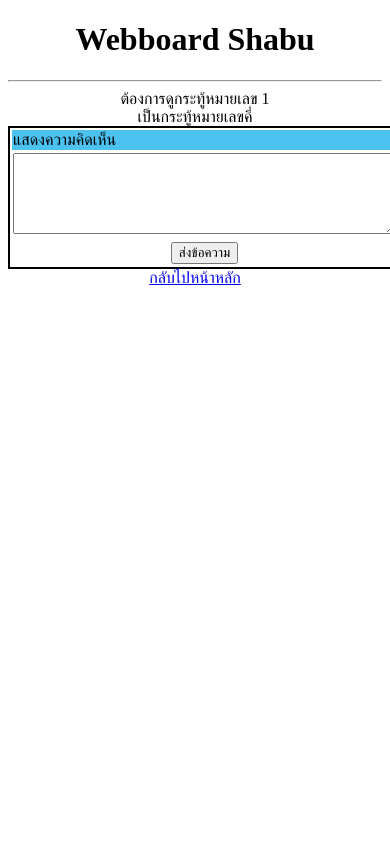
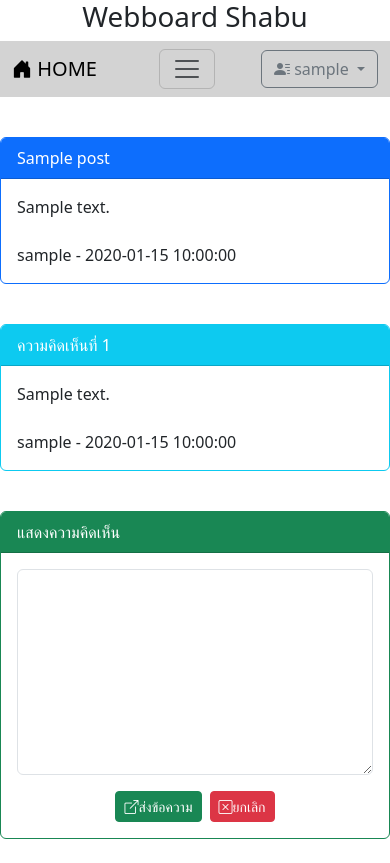
Before and after one commit to MaiRuMaiChii/Webboard_Wachi, a PHP site: page /post.php?id=1 in a window 390 px wide; the page is wider, and only the part inside the window is pictured. Before the commit the page ends 285 px from the top of that part, so only its background shows below. Run offline with PHP 8.4, Linux system fonts and the light colour scheme; the visitor is signed in with stand-in values (Sample User, id 1); tables that the repository leaves empty or names only in its code hold one stand-in row (values such as "Sample post").

Commit message:
Update post.php

```diff
--- a/post.php
+++ b/post.php
@@ -1,31 +1,83 @@
+<?php
+    session_start();
+?>
 <!DOCTYPE html>
 <html lang="en">
 <head>
+    <link href="https://cdn.jsdelivr.net/npm/bootstrap@5.3.2/dist/css/bootstrap.min.css" rel="stylesheet" integrity="sha384-T3c6CoIi6uLrA9TneNEoa7RxnatzjcDSCmG1MXxSR1GAsXEV/Dwwykc2MPK8M2HN" crossorigin="anonymous">
+    <script src="https://cdn.jsdelivr.net/npm/bootstrap@5.3.2/dist/js/bootstrap.bundle.min.js" integrity="sha384-C6RzsynM9kWDrMNeT87bh95OGNyZPhcTNXj1NW7RuBCsyN/o0jlpcV8Qyq46cDfL" crossorigin="anonymous"></script>
+    <link rel="stylesheet" href="https://cdn.jsdelivr.net/npm/bootstrap-icons@1.11.3/font/bootstrap-icons.min.css">
     <meta charset="UTF-8">
     <meta name="viewport" content="width=device-width, initial-scale=1.0">
     <title>POST</title>
 </head>
 <body>
-    <h1 style="text-align: center;">Webboard Shabu</h1>
-    <hr>
-    <div style="text-align: center;">
-    <?php
-    echo "ต้องการดูกระทู้หมายเลข $_GET[id]";
-    ?>
-    <?php
-        $id = $_GET['id'];
-        if (($id % 2) == 0)
-            echo "<BR>เป็นกระทู้หมายเลขคู่ ";
-        else
-            echo "<BR>เป็นกระทู้หมายเลขคี่";
-    ?>
+    <div>
+        <h1 style="text-align: center;">Webboard Shabu</h1>
+        <?php include "nav.php" ?>
+        <div class="row mt-4">
+            <div class="col-lg-3 col-md-2 col-sm-1"></div>
+            <div class="col-lg-6 col-md-8 col-sm-10">
+
+            <?php
+                $conn=new PDO("mysql:host=localhost;dbname=webboard;charset=utf8","root","");
+                $sql="select post.title,post.content,post.post_date,user.login from post inner join user on
+                (post.user_id=user.id) where post.id=$_GET[id]";
+                $result=$conn->query($sql);
+                while($row=$result->fetch()){
+                    echo"<div class='card border-primary mt-3'>";
+                    echo"<div class='card-header bg-primary text-white'>$row[0]</div>";
+                    echo"<div class='card-body'>$row[1]<br><br>$row[3] - $row[2]</div>";
+                    echo"</div><br>";
+                };
+            ?>
+
+            <?php
+                $conn=new PDO("mysql:host=localhost;dbname=webboard;charset=utf8","root","");
+                $sql="select comment.content,comment.post_date,user.login
+                from comment inner join user on
+                (comment.user_id=user.id) where comment.post_id=$_GET[id]";
+                $result=$conn->query($sql);
+                $i=1;
+                while($row=$result->fetch()){
+                    echo"<div class='card border-info mt-3'>";
+                    echo"<div class='card-header bg-info text-white'>ความคิดเห็นที่ $i</div>";
+                    echo"<div class='card-body'>$row[0]<br><br>$row[2] - $row[1]</div>";
+                    echo"</div><br>";
+                    $i=$i+1;
+                }
+                $conn=null;
+            ?>
+            <?php
+                if(isset($_SESSION['id'])){
+            ?>
+                <div class="card border-success mt-3">
+                    <div class="card-header bg-success text-white">แสดงความคิดเห็น</div>
+                    <div class="card-body">
+                        <form action="post_save.php" method="post">
+                            <input type="hidden" name="post_id" value="<?= $_GET['id'];?>">
+                                <div class="row mb-3 justify-content-center">
+                                    <div class="col-lg-10">
+                                        <textarea name="comment" rows="8" class="form-control" required></textarea>
+                                    </div>
+                                </div>
+                                    <div class="row">
+                                        <div class="col-lg-12 d-flex justify-content-center">
+                                             <button type="submit" class="btn btn-success btn-sm text-white">
+                                                <i class="bi bi-box-arrow-up-right"></i>ส่งข้อความ</button>
+                                             <button type="reset" class="btn btn-danger btn-sm ms-2">
+                                                <i class="bi bi-x-square"></i>ยกเลิก</button>
+                                        </div>
+                                    </div>
+                        </form>
+                    </div>
+                </div>
+                <?php } ?>
+                <br>
+            </div>
+            <div class="col-lg-3 col-md-2 col-sm-1"></div>
+        </div>
     </div>
 
-   <table style="border: 2px solid black; width: 25%;" align="center">
-        <tr><td colspan="2" style="background-color: rgb(76, 194, 241);">แสดงความคิดเห็น</td></tr>
-        <tr><td><textarea name="text" id="" cols="45" rows="5"></textarea></td></tr>
-        <tr><td colspan="2" align="center"><input type="submit" value="ส่งข้อความ" ></td></tr>
-    </table>
-    <div style="text-align: center;"><a href="index.php">กลับไปหน้าหลัก</a></div>
 </body>
 </html>
```
Also changed, not shown: post_save.php (added, +12 -0 lines), test.html (added, +16 -0 lines).
